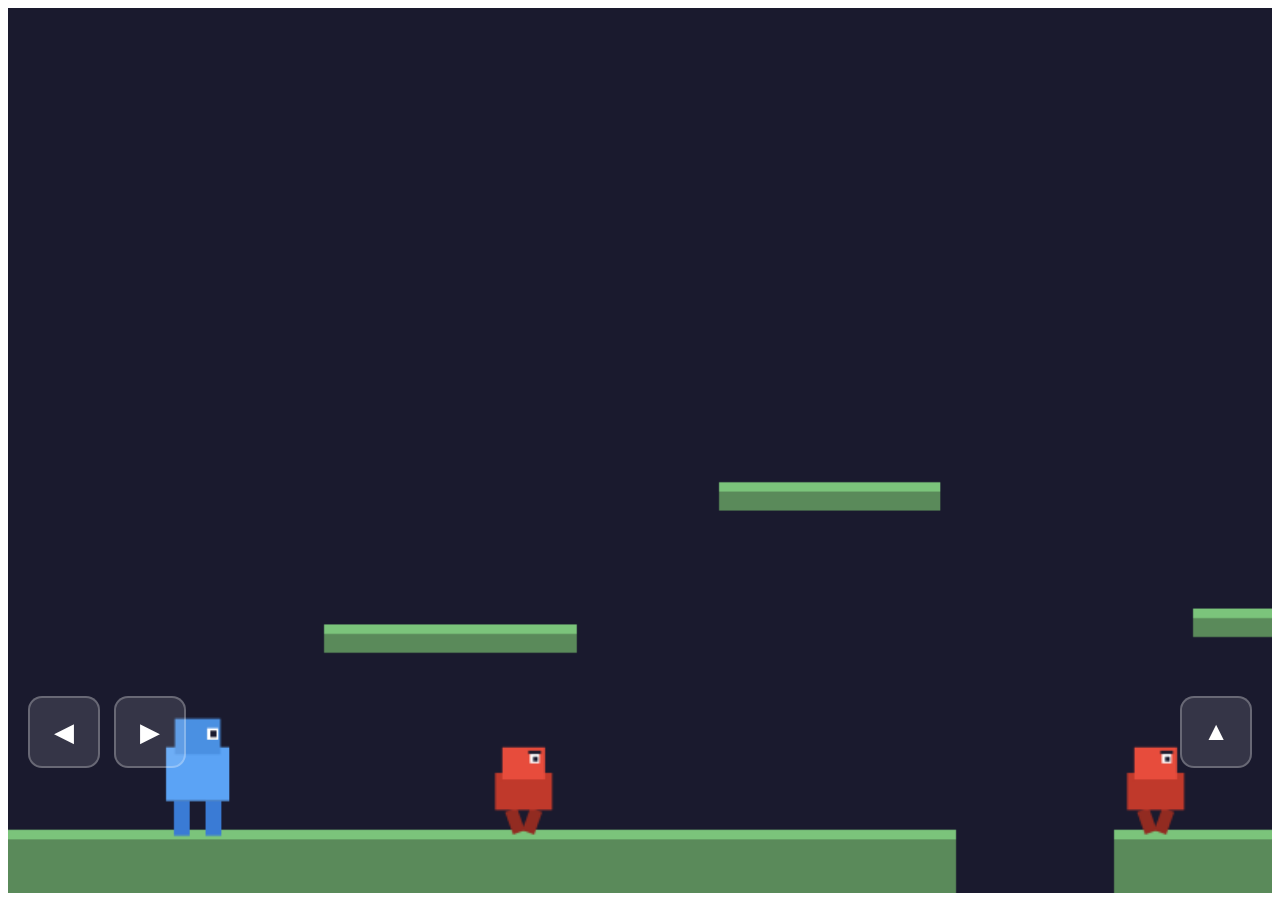
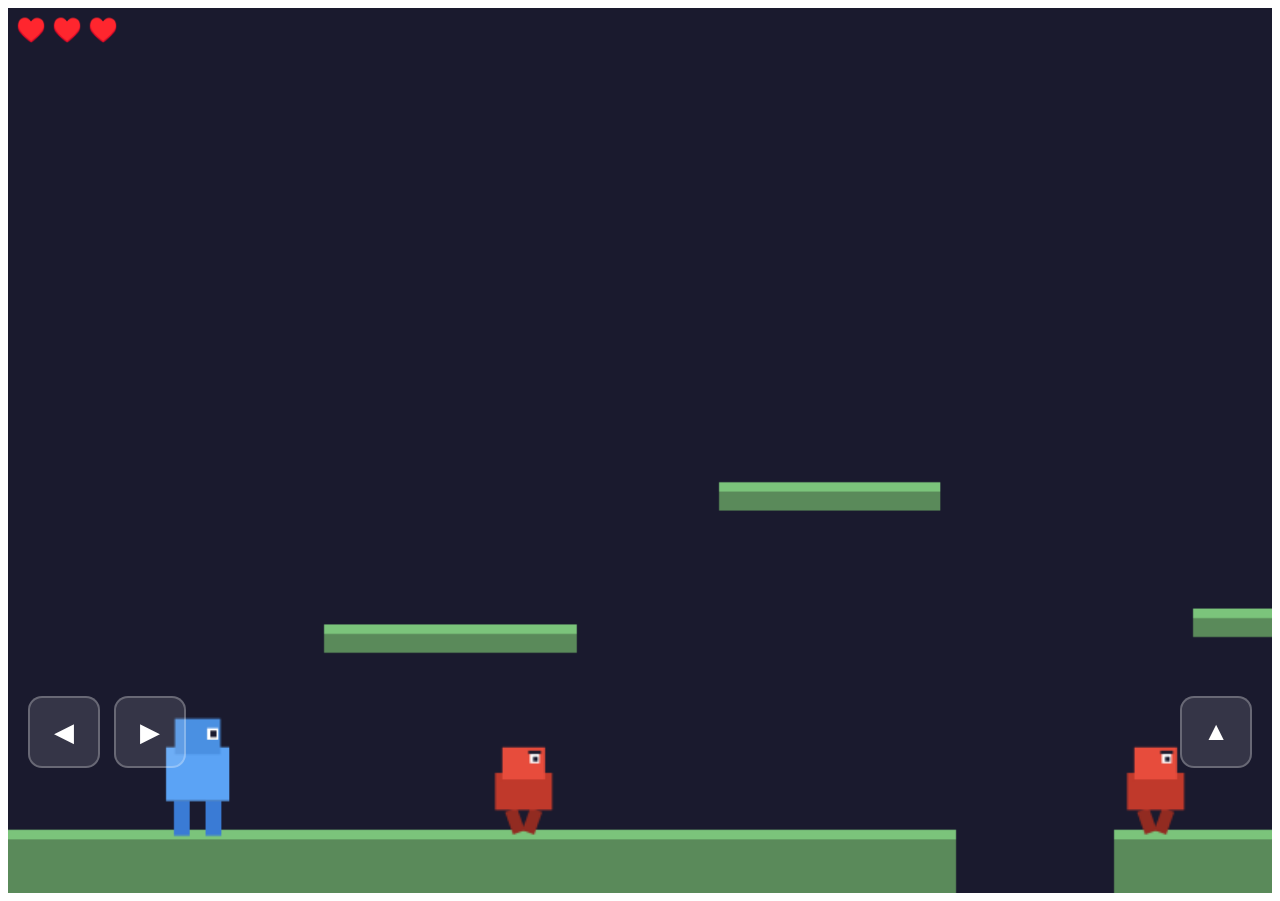
Before and after one commit to WirkLichKeit1/game, a React (Vite) app: page / in a window 1280 px wide. Built offline with nearby package versions, Linux system fonts and the light colour scheme.

Commit message:
collision fix

```diff
--- a/src/components/HUD.jsx
+++ b/src/components/HUD.jsx
@@ -39,9 +39,9 @@ export function HUD({ lives, gameStatus, onRestart }) {
             display: "flex",
             gap: 2,
         }}>
-            {[0, 1, 2].map((i) => {
+            {[0, 1, 2].map((i) => (
                 <span key={i} style={heartStyle(i < lives)}>♥️</span>
-            })}
+            ))}
         </div>
     );
 }
--- a/src/game/Game.js
+++ b/src/game/Game.js
@@ -95,7 +95,7 @@ export class Game {
         for (const enemy of this.enemies) {
             if (!enemy.alive) continue;
             const collision = resolveAABB(this.player.body, enemy.body);
-            if (!this.collision) continue;
+            if (!collision) continue;
 
             // Pular em cima mata o inimigo
             if (collision.axis === "y" && collision.direction === "bottom" && this.player.body.vy > 0) {
```
